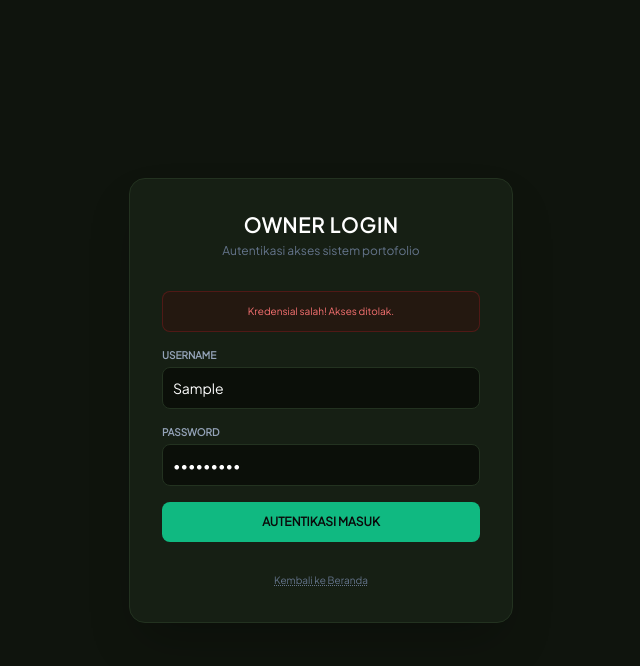
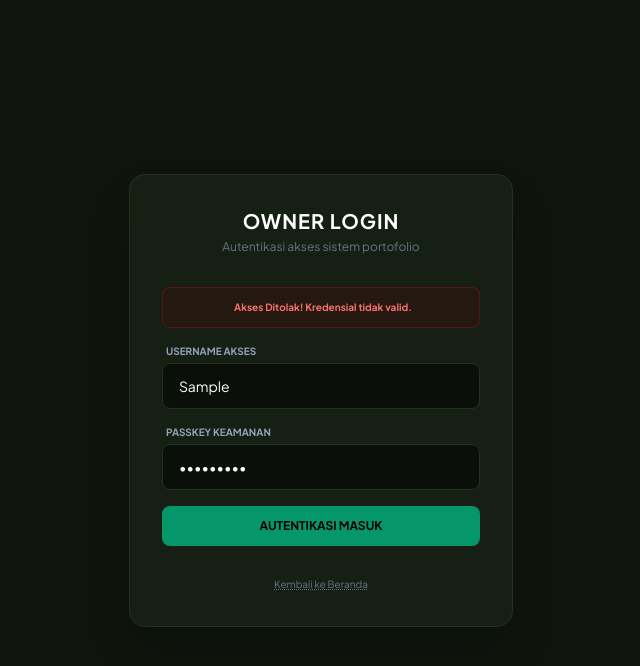
Before and after one commit to UZIIFAUNAKS/Portofolio, a plain HTML site: page login.html in a window 1280 px wide. Both pictures are taken after typing "Sample", "Sample123" into the empty fields and a click on the button "AUTENTIKASI MASUK". Shown: the whole page, without its empty margins (319-959 px from the left). Drawn offline with nearby package versions, Linux system fonts and the light colour scheme.

Commit message:
Update login.html

```diff
--- a/login.html
+++ b/login.html
@@ -6,7 +6,7 @@
     <title>Login Owner - UZIIFAUNAK</title>
     <script src="https://cdn.tailwindcss.com"></script>
     <style>
-        @import url('https://fonts.googleapis.com/css2?family=Plus+Jakarta+Sans:wght=300;400;500;600;700&display=swap');
+        @import url('https://fonts.googleapis.com/css2?family=Plus+Jakarta+Sans:wght@300;400;500;600;700&display=swap');
         body { font-family: 'Plus Jakarta Sans', sans-serif; background-color: #0f140d; }
     </style>
 </head>
@@ -18,20 +18,20 @@
             <p class="text-slate-500 text-xs mt-1">Autentikasi akses sistem portofolio</p>
         </div>
 
-        <div id="msg" class="hidden bg-red-950/30 border border-red-900/50 text-red-400 text-[10px] p-3 rounded-lg mb-4 text-center">
-            Kredensial salah! Akses ditolak.
+        <div id="msg" class="hidden bg-red-950/30 border border-red-900/50 text-red-400 text-[10px] p-3 rounded-lg mb-4 text-center font-bold">
+            <i class="fa-solid fa-triangle-exclamation mr-1"></i> Akses Ditolak! Kredensial tidak valid.
         </div>
 
-        <form onsubmit="return false;" class="space-y-4">
+        <form onsubmit="event.preventDefault();" class="space-y-4">
             <div>
-                <label class="block text-[10px] font-bold text-slate-400 uppercase mb-1">Username</label>
-                <input type="text" id="user" class="w-full bg-[#0b0f09] border border-[#233220] rounded-lg p-2.5 text-white text-sm outline-none focus:border-emerald-500 transition">
+                <label class="block text-slate-400 text-[10px] font-bold mb-1 ml-1 uppercase">Username Akses</label>
+                <input type="text" id="user" class="w-full bg-[#0b0f09] text-white border border-[#233220] focus:border-emerald-500 rounded-lg px-4 py-3 text-sm outline-none transition" placeholder="Masukkan ID Owner" autocomplete="off">
             </div>
             <div>
-                <label class="block text-[10px] font-bold text-slate-400 uppercase mb-1">Password</label>
-                <input type="password" id="pass" class="w-full bg-[#0b0f09] border border-[#233220] rounded-lg p-2.5 text-white text-sm outline-none focus:border-emerald-500 transition">
+                <label class="block text-slate-400 text-[10px] font-bold mb-1 ml-1 uppercase">Passkey Keamanan</label>
+                <input type="password" id="pass" class="w-full bg-[#0b0f09] text-white border border-[#233220] focus:border-emerald-500 rounded-lg px-4 py-3 text-sm outline-none transition" placeholder="••••••••••••">
             </div>
-            <button id="btn-login" class="w-full bg-emerald-500 hover:bg-emerald-400 text-neutral-950 text-xs font-bold py-3 rounded-lg transition mt-2">
+            <button id="btn-login" class="w-full bg-emerald-600 hover:bg-emerald-500 text-black text-xs font-bold py-3 rounded-lg transition mt-2">
                 AUTENTIKASI MASUK
             </button>
         </form>
@@ -53,15 +53,13 @@
                 window.location.href = 'owner.html';
             } else {
                 msg.classList.remove('hidden');
-                // Efek visual jika salah
-                document.querySelector('.bg-[#161f14]').classList.add('animate-pulse');
+                document.querySelector('.bg-\\[\\#161f14\\]').classList.add('animate-pulse');
                 setTimeout(() => {
-                    document.querySelector('.bg-[#161f14]').classList.remove('animate-pulse');
+                    document.querySelector('.bg-\\[\\#161f14\\]').classList.remove('animate-pulse');
                 }, 500);
             }
         });
 
-        // Dukungan tekan Enter
         document.addEventListener('keypress', function (e) {
             if (e.key === 'Enter') {
                 document.getElementById('btn-login').click();
```
